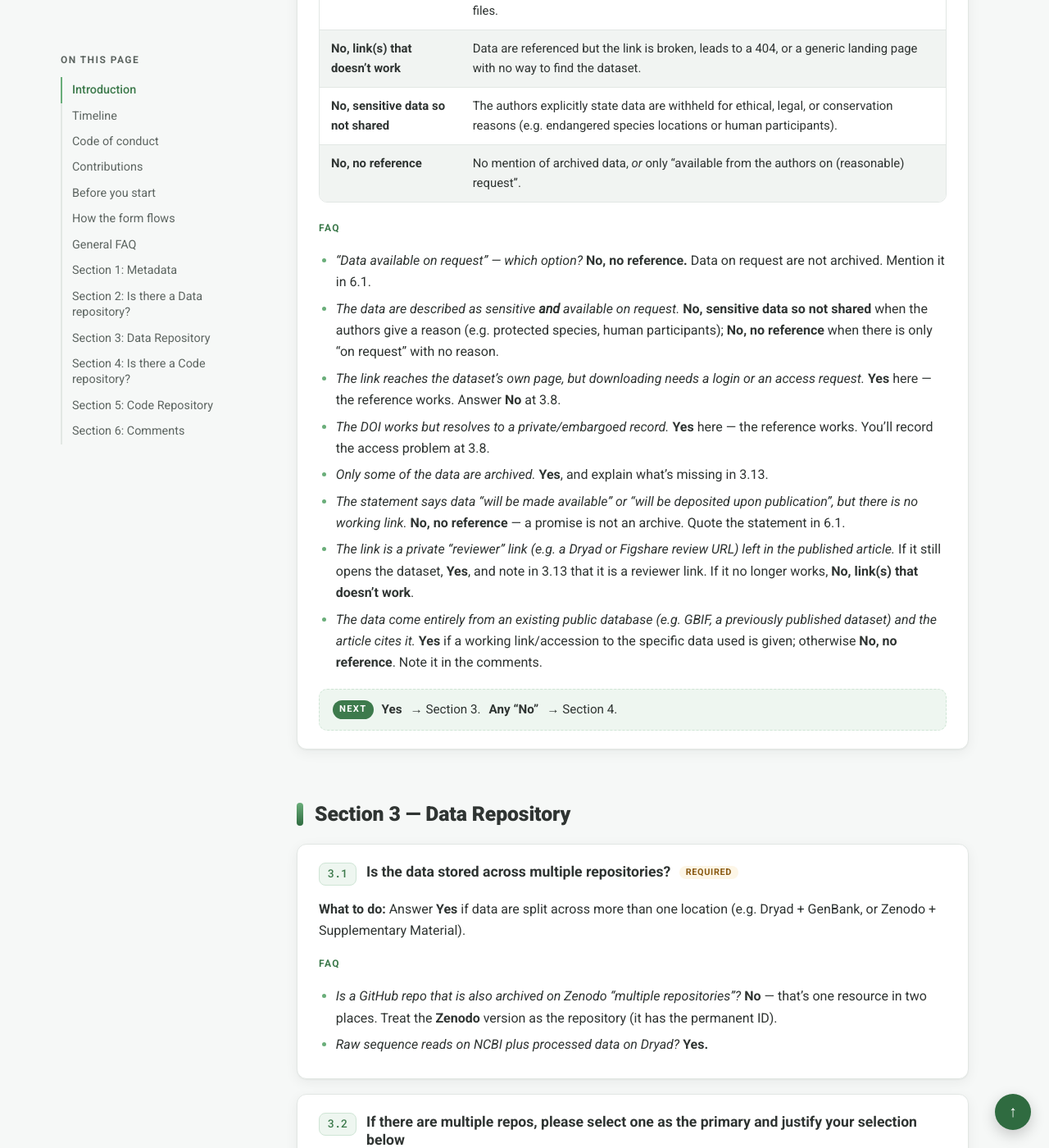
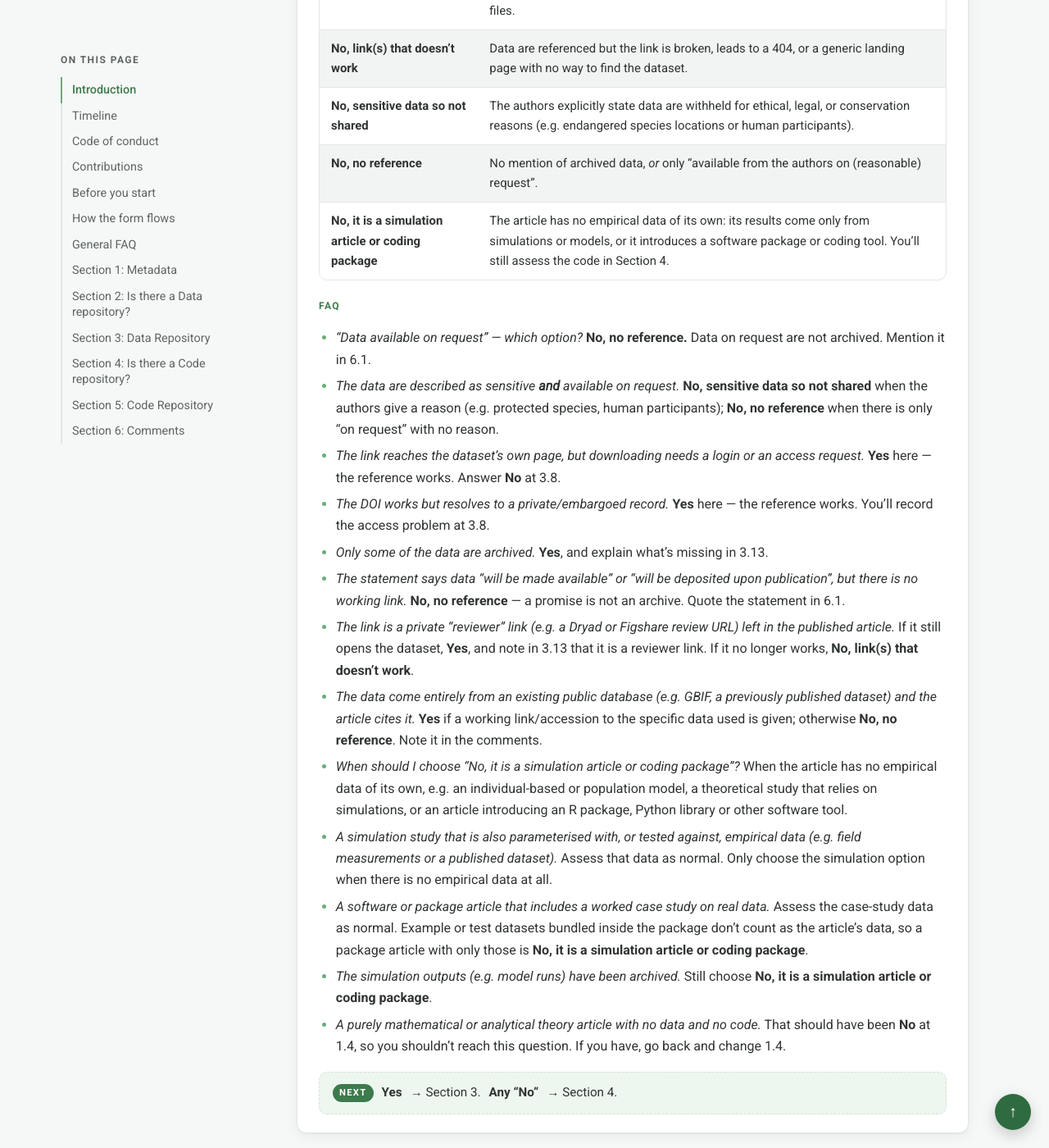
Before and after one commit to EIvimeyCook/Data-Code_Society, a Jekyll site: the page built from FAQ.md, in a window 1280 px wide and 1400 px high, scrolled down 8320 px. Shown: the whole window at 82% size. Built offline with Jekyll 4.4.1, drawn with Linux system fonts in a browser that asks for light colours; our own code applies the rules of GitHub Pages for plain Markdown files.

Commit message:
update with new option for simulations

```diff
--- a/FAQ.md
+++ b/FAQ.md
@@ -233,6 +233,7 @@ The Zoom chat or the dedicated Slack channel.
 | **No, link(s) that doesn't work** | Data are referenced but the link is broken, leads to a 404, or a generic landing page with no way to find the dataset. |
 | **No, sensitive data so not shared** | The authors explicitly state data are withheld for ethical, legal, or conservation reasons (e.g. endangered species locations or human participants). |
 | **No, no reference** | No mention of archived data, *or* only "available from the authors on (reasonable) request". |
+| **No, it is a simulation article or coding package** | The article has no empirical data of its own: its results come only from simulations or models, or it introduces a software package or coding tool. You'll still assess the code in Section 4. |
 
 **FAQ**
 - *"Data available on request" — which option?* **No, no reference.** Data on request are not archived. Mention it in 6.1.
@@ -243,6 +244,11 @@ The Zoom chat or the dedicated Slack channel.
 - *The statement says data "will be made available" or "will be deposited upon publication", but there is no working link.* **No, no reference** — a promise is not an archive. Quote the statement in 6.1.
 - *The link is a private "reviewer" link (e.g. a Dryad or Figshare review URL) left in the published article.* If it still opens the dataset, **Yes**, and note in 3.13 that it is a reviewer link. If it no longer works, **No, link(s) that doesn't work**.
 - *The data come entirely from an existing public database (e.g. GBIF, a previously published dataset) and the article cites it.* **Yes** if a working link/accession to the specific data used is given; otherwise **No, no reference**. Note it in the comments.
+- *When should I choose "No, it is a simulation article or coding package"?* When the article has no empirical data of its own, e.g. an individual-based or population model, a theoretical study that relies on simulations, or an article introducing an R package, Python library or other software tool.
+- *A simulation study that is also parameterised with, or tested against, empirical data (e.g. field measurements or a published dataset).* Assess that data as normal. Only choose the simulation option when there is no empirical data at all.
+- *A software or package article that includes a worked case study on real data.* Assess the case-study data as normal. Example or test datasets bundled inside the package don't count as the article's data, so a package article with only those is **No, it is a simulation article or coding package**.
+- *The simulation outputs (e.g. model runs) have been archived.* Still choose **No, it is a simulation article or coding package**.
+- *A purely mathematical or analytical theory article with no data and no code.* That should have been **No** at 1.4, so you shouldn't reach this question. If you have, go back and change 1.4.
 
 ➡️ **Yes** → Section 3. **Any "No"** → Section 4.
 
```
